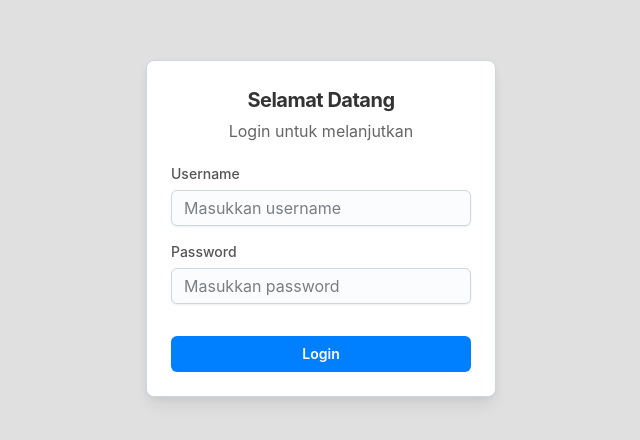
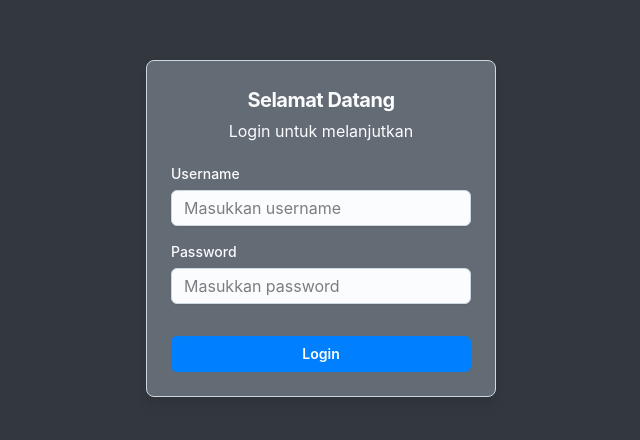
Before and after one commit to fauzyDev/Frontend-Web-album, a React (Vite) app: page /login in a window 1280 px wide. Shown: the part 172-612 px from the top of the page, without its empty margins (319-959 px from the left). Built offline with nearby package versions, Linux system fonts and the light colour scheme.

Commit message:
code update

```diff
--- a/src/Login/page.tsx
+++ b/src/Login/page.tsx
@@ -1,4 +1,5 @@
 import * as React from 'react';
+import { useNavigate } from "react-router-dom"
 import { CssVarsProvider } from '@mui/joy/styles';
 import CssBaseline from '@mui/joy/CssBaseline';
 import Box from '@mui/joy/Box';
@@ -25,6 +26,7 @@ export default function Login() {
     const [alert, setAlert] = React.useState(false);
     const [color, setColor] = React.useState<'success' | 'danger'>('success');
     const [message, setMessage] = React.useState('');
+    const navigate = useNavigate()
 
   const handleSubmit = async (event: React.FormEvent<SignInFormElement>) => {
       event.preventDefault();
@@ -34,7 +36,13 @@ export default function Login() {
 
       // validasi
       if (!username || !password) {
-        setMessage('Username dan password tidak boleh kosong');
+        if (!username && !password) {
+          setMessage('Username dan password tidak boleh kosong');
+        } else if (!username) {
+          setMessage('Username tidak boleh kosong');
+        } else if (!password) {
+          setMessage('Password tidak boleh kosong');
+        }
         setColor('danger');
         setAlert(true);
         return;
@@ -48,10 +56,36 @@ export default function Login() {
         return;
       }
 
-      setMessage('Login berhasil');
-      setColor('success');
-      setAlert(true);
-    };
+      // proses login
+      const data = { username, password }
+        try {
+          const response = await fetch('/login', {
+            method: 'POST',
+            headers: {
+              'Content-Type': 'application/json',
+              'CSRF-Token': csrfToken,
+            },
+            body: JSON.stringify(data)
+          })
+
+          const valid = await response.json()
+            if (valid.success) {
+              setMessage('Login berhasil');
+              setColor('success');
+              setAlert(true);
+              navigate('/pages/dashboard')
+            } else {
+              setMessage('Login gagal');
+              setColor('danger');
+              setAlert(true);
+            }
+          } catch (error) {
+            console.error('Error',error)
+            setMessage('Terjadi kesalahan');
+            setColor('danger');
+            setAlert(true);
+          }
+        };
 
   return (
     <CssVarsProvider>
@@ -62,7 +96,7 @@ export default function Login() {
           display: 'flex',
           justifyContent: 'center',
           alignItems: 'center',
-          backgroundColor: '#e0e0e0', // Latar belakang abu-abu yang lebih lembut
+          backgroundColor: '#32383E', // Latar belakang abu-abu yang lebih lembut
           padding: 2,
         }}
       >
@@ -73,14 +107,14 @@ export default function Login() {
             padding: 3,
             boxShadow: 'lg',
             borderRadius: 'md',
-            backgroundColor: '#ffffff', // Warna putih untuk kontras dengan latar belakang abu-abu
+            backgroundColor: '#636B74', // Warna putih untuk kontras dengan latar belakang abu-abu
           }}
         >
           <CardContent>
-            <Typography level="h4" sx={{ fontWeight: 'bold', textAlign: 'center', color: '#333' }}>
+            <Typography level="h4" sx={{ fontWeight: 'bold', textAlign: 'center', color: '#FBFCFE' }}>
               Selamat Datang
             </Typography>
-            <Typography level="inherit" sx={{ textAlign: 'center', mb: 2, color: '#666' }}>
+            <Typography level="inherit" sx={{ textAlign: 'center', mb: 2, color: '#FBFCFE' }}>
               Login untuk melanjutkan
             </Typography>
             {/* alert */}
@@ -112,12 +146,12 @@ export default function Login() {
               }}
             >
               <FormControl>
-                <FormLabel sx={{ color: '#555' }}>Username</FormLabel>
-                <Input type="text" name="username" placeholder="Masukkan username" />
+                <FormLabel sx={{ color: '#FBFCFE' }}>Username</FormLabel>
+                <Input type="text" name="username" placeholder="Masukkan username"/>
               </FormControl>
               <FormControl>
-                <FormLabel sx={{ color: '#555' }}>Password</FormLabel>
-                <Input type="password" name="password" placeholder="Masukkan password" />
+                <FormLabel sx={{ color: '#FBFCFE' }}>Password</FormLabel>
+                <Input type="password" name="password" placeholder="Masukkan password"/>
               </FormControl>
               <Button type="submit" sx={{ mt: 2, backgroundColor: '#007FFF', color: '#fff', '&:hover': { backgroundColor: '#0059B2' } }}>
                 Login
```
